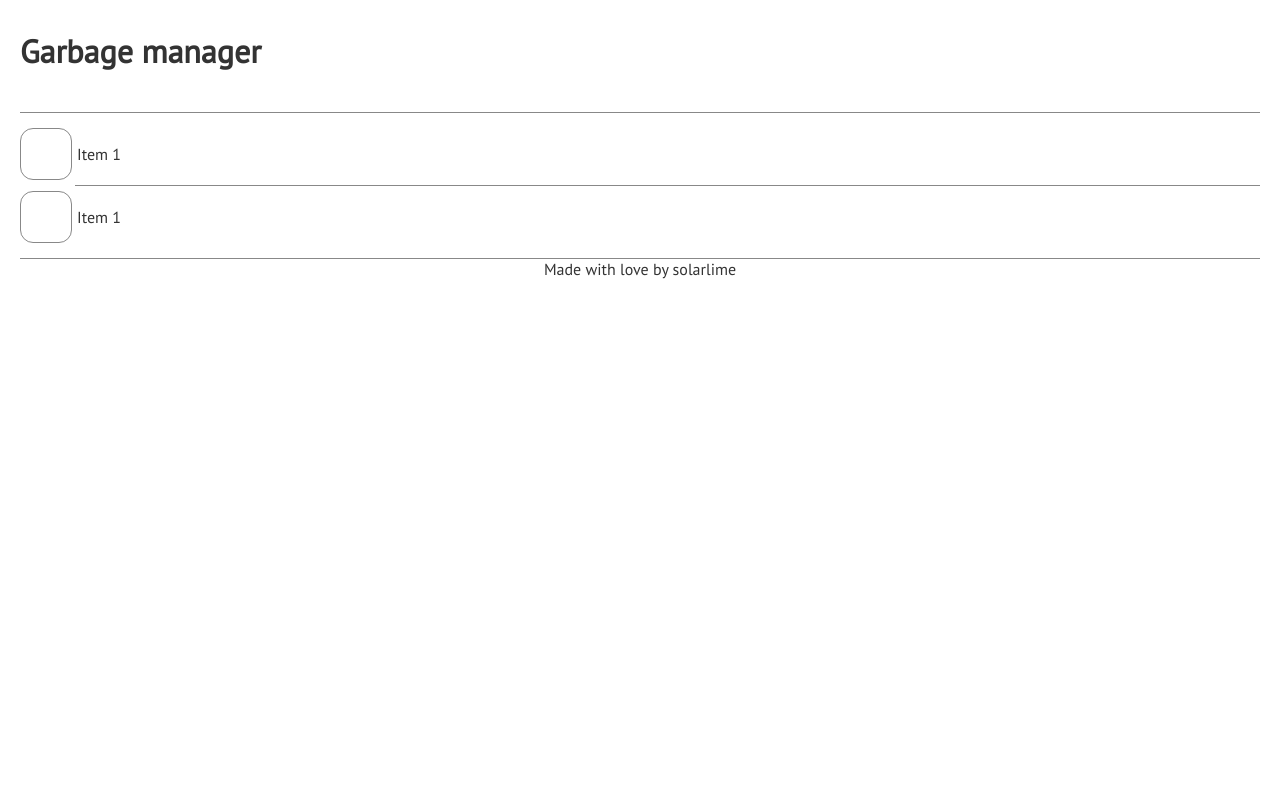
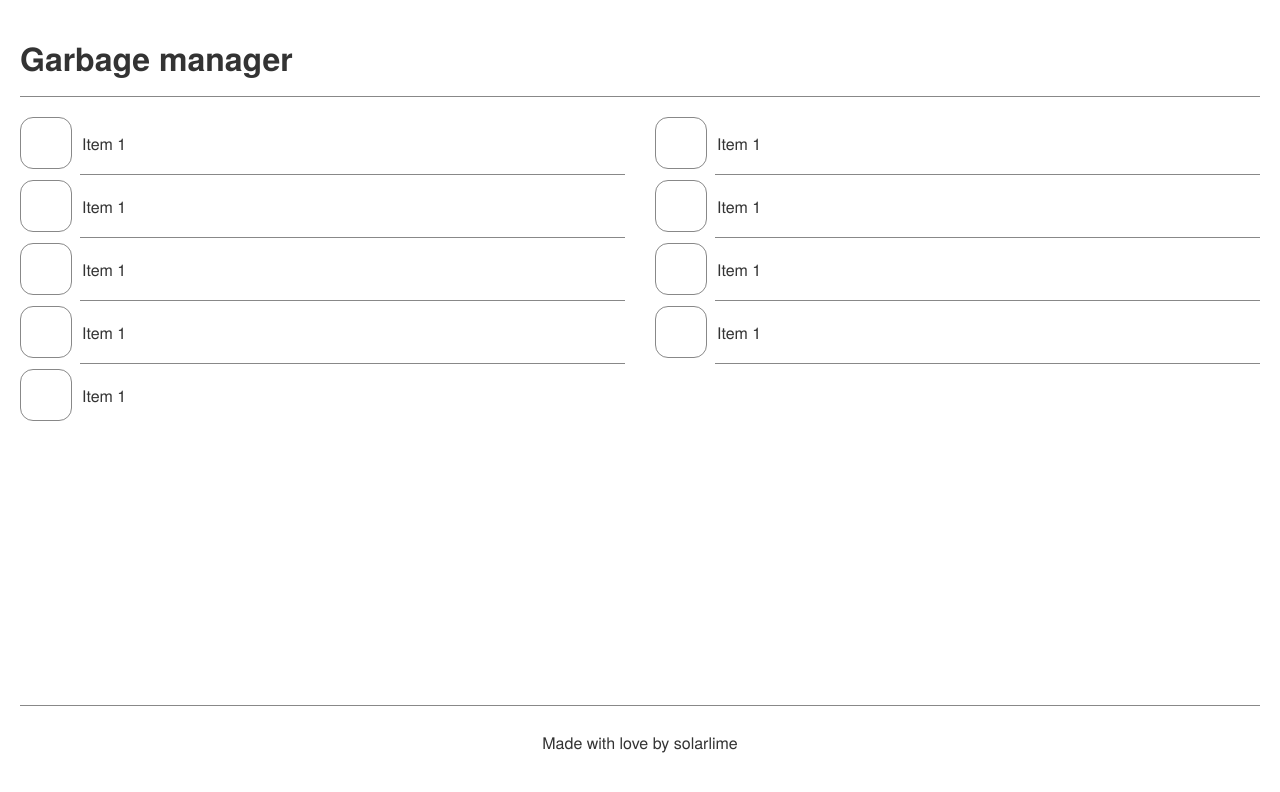
Before and after one commit to solarlime/garbage-manager, a website built with webpack: page src/index.html in a window 1280 px wide. Built offline with nearby package versions, Linux system fonts and the light colour scheme.

Commit message:
Added fonts + changed the adaptive logic

```diff
--- a/src/css/style.sass
+++ b/src/css/style.sass
@@ -1,17 +1,48 @@
-@import url('https://fonts.googleapis.com/css2?family=Allura&family=PT+Serif&family=PT+Sans:wght@300;400&display=swap')
+@font-face
+  font:
+    family: 'TeX Gyre Heros'
+    weight: 400
+    stretch: normal
+  src: url("../fonts/texgyreheros-regular-webfont.woff")
 
+@font-face
+  font:
+    family: 'TeX Gyre Heros'
+    weight: 700
+    stretch: normal
+  src: url("../fonts/texgyreheros-bold-webfont.woff")
+
+@font-face
+  font:
+    family: 'TeX Gyre Heros'
+    weight: 400
+    stretch: condensed
+  src: url("../fonts/texgyreheroscn-regular-webfont.woff")
+
+@font-face
+  font:
+    family: 'TeX Gyre Heros'
+    weight: 700
+    stretch: condensed
+  src: url("../fonts/texgyreheroscn-bold-webfont.woff")
+
+$min-height: 50px
 $item-border: 1px solid #888
 $border-radius: 25%
-$icon-margin-left: 5px
+$icon-margin-left: 10px
 $icon-size: 50px
+$gap: 30px
 
 body
   display: flex
   flex-direction: column
   flex-wrap: nowrap
+  height: calc(100vh - 40px)
   background: #fff
   font:
-    family: "PT Sans", Tahoma, sans-serif
+    family: "TeX Gyre Heros", Helvetica, sans-serif
+    weight: 400
+    stretch: normal
     size: 1rem
   color: #333
   margin: 20px
@@ -22,49 +53,85 @@ body
     margin: 0
 
   .header
-    padding: 10px 0
+    display: flex
+    align-items: center
+    min-height: $min-height + 10px
+    height: 10%
     font:
+      weight: 800
       size: 2rem
-      weight: bold
+    @media (max-width: 400px), (max-height: 400px)
+      font-size: 1.5rem
 
-  .app-view
-    margin-top: 30px
-    border:
-      top: $item-border
-      bottom: $item-border
+  .app
+    height: 80%
+    max-height: calc(100% - #{2 * $min-height})
 
-    .app-view-list
-      margin: 15px 0
+    .app-view
+      height: 100%
+      border:
+        top: $item-border
+        bottom: $item-border
+      overflow: scroll
 
-      .app-view-list-item
-        .list-item
-          display: flex
-          margin: 5px 0
+      .app-view-list
+        display: flex
+        flex-wrap: wrap
+        @media (max-aspect-ratio: 3/4)
+          flex-direction: column
 
-          .item-icon
-            height: $icon-size
-            border: $item-border
-            border-radius: $border-radius
-            @supports (aspect-ratio: 1)
-              aspect-ratio: 1
+          .app-view-list-item
+            flex: 1 1 100%
 
-          .item-description
+        @media (min-aspect-ratio: 3/4)
+          flex-direction: row
+          @supports (column-gap: $gap) and (display: flex)
+            column-gap: $gap
+
+          .app-view-list-item
+            flex: 1 1 calc((100% / 2) - #{$gap})
+            margin-right: $gap
+            @supports (column-gap: $gap) and (display: flex)
+              margin-right: 0
+
+        margin: 15px 0
+
+        .app-view-list-item
+          .list-item
             display: flex
-            align-items: center
-            padding: 10px 0
-            margin-left: $icon-margin-left
+            margin: 5px 0
 
-        .list-border
-          height: 0
-          margin-left: $icon-size + $icon-margin-left
-          border-top: $item-border
+            .item-icon
+              height: $icon-size
+              border: $item-border
+              border-radius: $border-radius
+              @supports (aspect-ratio: 1)
+                aspect-ratio: 1
+              @supports not (aspect-ratio: 1)
+                width: $icon-size
 
-      .app-view-list-item:last-child
-        .list-border
-          display: none
+            .item-description
+              display: flex
+              align-items: center
+              padding: 10px 0
+              margin-left: $icon-margin-left
 
-  .app-add-list
-    flex-direction: row
+          .list-border
+            height: 0
+            margin-left: $icon-size + $icon-margin-left
+            border-top: $item-border
+
+        .app-view-list-item:last-child
+          .list-border
+            display: none
+
+    .app-add-list
+      flex-direction: row
 
   .footer
+    display: flex
+    align-items: center
+    justify-content: center
+    min-height: $min-height - 10px
+    height: 10%
     text-align: center
--- a/src/index.html
+++ b/src/index.html
@@ -26,6 +26,55 @@
                         </div>
                         <div class="list-border"></div>
                     </li>
+                    <li class="app-view-list-item">
+                        <div class="list-item">
+                            <div class="item-icon"></div>
+                            <div class="item-description">Item 1</div>
+                        </div>
+                        <div class="list-border"></div>
+                    </li>
+                    <li class="app-view-list-item">
+                        <div class="list-item">
+                            <div class="item-icon"></div>
+                            <div class="item-description">Item 1</div>
+                        </div>
+                        <div class="list-border"></div>
+                    </li>
+                    <li class="app-view-list-item">
+                        <div class="list-item">
+                            <div class="item-icon"></div>
+                            <div class="item-description">Item 1</div>
+                        </div>
+                        <div class="list-border"></div>
+                    </li>
+                    <li class="app-view-list-item">
+                        <div class="list-item">
+                            <div class="item-icon"></div>
+                            <div class="item-description">Item 1</div>
+                        </div>
+                        <div class="list-border"></div>
+                    </li>
+                    <li class="app-view-list-item">
+                        <div class="list-item">
+                            <div class="item-icon"></div>
+                            <div class="item-description">Item 1</div>
+                        </div>
+                        <div class="list-border"></div>
+                    </li>
+                    <li class="app-view-list-item">
+                        <div class="list-item">
+                            <div class="item-icon"></div>
+                            <div class="item-description">Item 1</div>
+                        </div>
+                        <div class="list-border"></div>
+                    </li>
+                    <li class="app-view-list-item">
+                        <div class="list-item">
+                            <div class="item-icon"></div>
+                            <div class="item-description">Item 1</div>
+                        </div>
+                        <div class="list-border"></div>
+                    </li>
                 </ul>
             </div>
             <div class="app-add">
```
Also changed, not shown: src/fonts/GUST e-foundry License.txt (added, +29 -0 lines), src/fonts/texgyreheros-bold-webfont.woff (added), src/fonts/texgyreheros-regular-webfont.woff (added), src/fonts/texgyreheroscn-bold-webfont.woff (added), src/fonts/texgyreheroscn-regular-webfont.woff (added).
